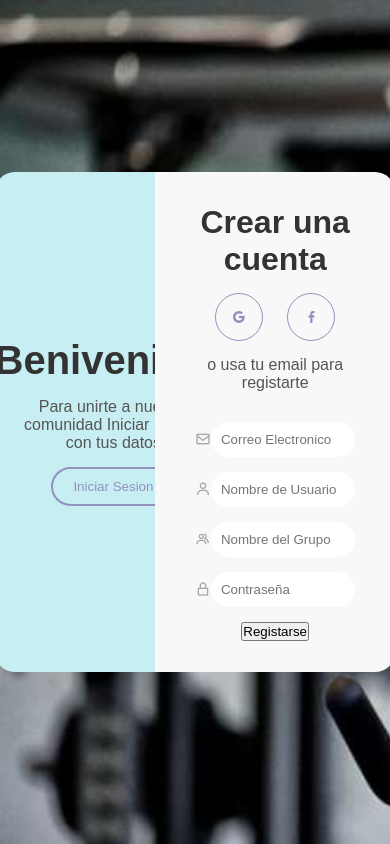
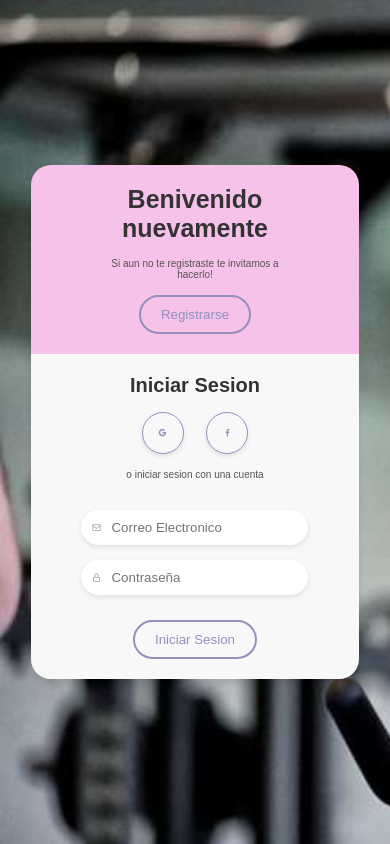
Before and after one commit to pilaraguilar22/TP_INTRO_AGUILAR_DEVITT, a plain HTML site: page form.html in a window 390 px wide. Both pictures are taken after a click on the button "Iniciar Sesion". Drawn offline with nearby package versions, Linux system fonts and the light colour scheme.

Commit message:
Se agrego dinamica de los botones signin y singup con js

```diff
--- a/form.html
+++ b/form.html
@@ -12,7 +12,7 @@
     <title>FORMULARIO DE REIGISTO E INICIO DE SESIÓN</title>
 </head>
 <body>
-    <div class="conteiner-form">
+    <div class="conteiner-form register">
         <div class="informacion">
             <div class="info-recuadro">
                 <h2>
@@ -21,7 +21,7 @@
                 <p>
                     Para unirte a nuestra comunidad Iniciar Sesión con tus datos
                 </p>
-                <input type="button" value="Iniciar Sesion">
+                <input type="button" value="Iniciar Sesion" id="sign-in">
             </div>
         </div>
         <div class="form-info">
@@ -41,10 +41,10 @@
                         <i class='bx bx-user' ></i>
                         <input type="text" placeholder="Nombre de Usuario">
                     </label>
-                    <label >
+<!--                     <label >
                         <i class='bx bx-group' ></i>
                         <input type="email" placeholder="Nombre del Grupo">
-                    </label>
+                    </label> -->
                     <label >
                         <i class='bx bx-lock-alt' ></i>
                         <input type="password" placeholder="Contraseña">
@@ -55,5 +55,49 @@
             </div>
         </div>
     </div>
+
+
+
+
+    <div class="conteiner-form login hide">
+        <div class="informacion">
+            <div class="info-recuadro">
+                <h2>
+                    Benivenido nuevamente
+                </h2>
+                <p>
+                    Si aun no te registraste te invitamos a hacerlo!
+                </p>
+                <input type="button" value="Registrarse" id="sign-up">
+            </div>
+        </div>
+        <div class="form-info">
+            <div class="form-info-recuadro">
+                <h2> Iniciar Sesion </h2>
+                <div class="iconos">
+                    <i class='bx bxl-google'></i>
+                    <i class='bx bxl-facebook' ></i>
+                </div>
+                <p> o iniciar sesion con una cuenta </p>
+                <form class="formulario">
+                    <label >
+                        <i class='bx bx-envelope' ></i>
+                        <input type="email" placeholder="Correo Electronico" name="userEmail" >
+                    </label>
+<!--                     <label >
+                        <i class='bx bx-group' ></i>
+                        <input type="email" placeholder="Nombre del Grupo">
+                    </label> -->
+                    <label >
+                        <i class='bx bx-lock-alt' ></i>
+                        <input type="password" placeholder="Contraseña">
+                    </label>
+                    <input type="submit" value="Iniciar Sesion">
+
+                </form>
+            </div>
+        </div>
+    </div>
+    <script src="script.js"></script>
 </body>
 </html>
--- a/script.js
+++ b/script.js
@@ -0,0 +1,14 @@
+const btnSignIn= document.getElementById("sign-in");
+const btnSignUp=document.getElementById("sign-up");
+const formRegister=document.querySelector(".register");
+const formLogin=document.querySelector(".login");
+
+btnSignIn.addEventListener("click", e => {
+    formRegister.classList.add("hide");
+    formLogin.classList.remove("hide");
+})
+
+btnSignUp.addEventListener("click", e => {
+    formLogin.classList.add("hide");
+    formRegister.classList.remove("hide");
+})
--- a/style.css
+++ b/style.css
@@ -15,9 +15,10 @@ body{
 .conteiner-form {
     display: flex;
     border-radius: 20px;
-    box-shadow: 0 5px 7px rgba(0,0,0,-1);
+    box-shadow: 0 5px 7px rgba(0,0,0,.1);
     height: 500px;
     max-width: 900px;
+    transition: all is ease;
     margin: 10px;
 
 }
@@ -27,14 +28,14 @@ body{
     display: flex;
     align-items: center;
     text-align: center;
-    background-color: #c7eef3;
+    background-color: #f7c2e9;
     border-top-left-radius:20px;
     border-bottom-left-radius:20px ;
 
 }
-.form-info-recuadro{
+.info-recuadro{
     width: 100%;
-    padding: 0 30%;
+    padding: 0 15%;
 }
 .info-recuadro h2{
     font-size: 2.5rem;
@@ -58,7 +59,7 @@ body{
     background-color: #9191bd;
     border: none;
     color: #fff;
-    box-shadow: 0 2px 5px rgba(0,0,0,-1);
+    box-shadow: 0 2px 5px rgba(0,0,0,.1);
 }
 .form-info{
     display: flex;
@@ -83,7 +84,7 @@ body{
 
 }
 .iconos{
-    margin: 15px;
+    margin: 15px 0;
 
 }
 .iconos i{
@@ -94,22 +95,23 @@ body{
     color: #9191bd;
     border: solid thin #9191bd;
     transition: background-color 0.3s ease;
-    box-shadow: 0 2px 5px rgba(0,0,0,-1);
+    box-shadow: 0 2px 5px rgba(0,0,0,.1);
 }
 .iconos i:hover{
-    background-color: #c7c7f3;
+    background-color: #f7c2e9;
     color: #fff;
 }
 .formulario{
     margin: 30px 0 0 0;
 }
-.formulario label{
-    display: flex;
-    align-items: center;
-    margin-bottom: 15px;
-    border-radius: 20px;
-    padding: 0 10px;
-    box-shadow: 0 2px 5px rgba(0,0,0,-1);
+.formulario label {
+  display: flex;
+  align-items: center;
+  margin-bottom: 15px;
+  border-radius: 20px;
+  padding: 0 10px;
+  background-color: #fff;
+  box-shadow: 0 2px 5px rgba(0, 0, 0, .1);
 }
 .formulario label input{
     width: 100%;
@@ -119,22 +121,66 @@ body{
     outline: none;
     border-radius: 20px;
     color: #333;
+
 }
 .formulario label i {
     color: #a7a7a7;
 }
 
-.form input[type="submit"] {
-    background-color: #9191bd;
-    color: #fff;
+.formulario input[type="submit"] {
+
+    margin-top: 10px;
+    background-color: transparent;
+    outline: none;
+    border: solid 2px #9191bd;
     border-radius: 20px;
-    border: none;
-    padding: 10px 15px;
+    padding: 10px 20px;
+    color: #9191bd;
     cursor: pointer;
-    margin-top: 10px;
-    box-shadow: 0 2px 5px rgba(0, 0, 0, .1);
+    transition: background-color .3s ease;
+
 }
 
-.form input[type="submit"]:hover {
-    background-color: #7a7a9a;
+.formulario input[type="submit"]:hover {
+    background-color: #f7c2e9;
+    border: none;
+    color: #fff;
+    box-shadow: 0 2px 5px rgba(0,0,0,.1);
 }
+
+.hide{
+    position: absolute;
+    transform: translateY(-300%);
+}
+
+
+/*RESPONSIVE FORM, si me pomgo a achicar se amolda*/
+@media screen and (max-width:750px) {
+    html{
+        font-size: 12px;
+    }
+
+}
+@media screen and (max-width:580px) {
+    html{
+        font-size: 10px;
+    }
+    .conteiner-form{
+        height: auto;
+        flex-direction: column;
+    }
+    .informacion{
+        width: 100%;
+        padding: 20px;
+        border-top-left-radius: 20px;
+        border-top-right-radius: 20px;
+        border-bottom-left-radius: 0px;
+        border-bottom-right-radius: 0;
+    }
+    .form-info{
+        width: 100%;
+        padding: 20px;
+        border-bottom-left-radius: 20px;
+        border-top-right-radius: 0;
+    }
+}
```
